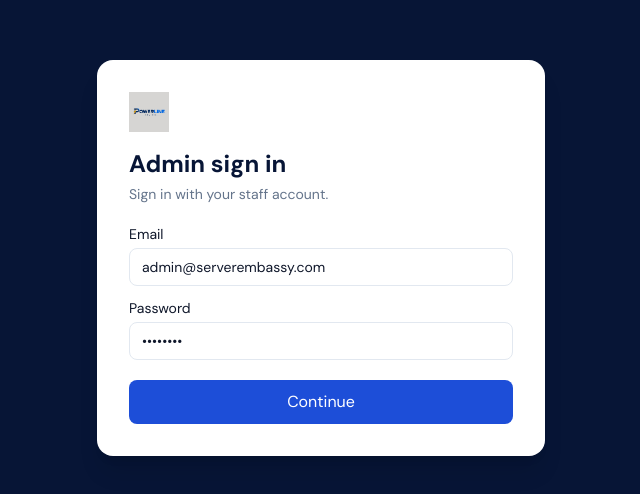
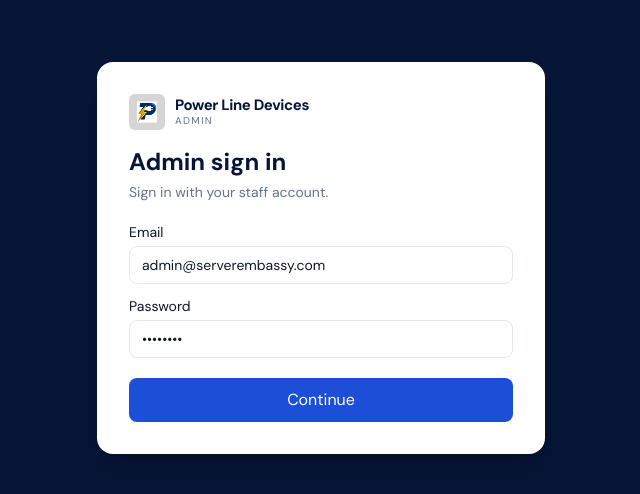
Before and after one commit to Zain-128/serverembassy-admin, a React (Vite) app: page /login in a window 1280 px wide. Shown: the part 142-636 px from the top of the page, without its empty margins (319-959 px from the left). Built offline with nearby package versions, Linux system fonts and the light colour scheme; no server answers.

Commit message:
feat:updated logos

```diff
--- a/src/components/AdminLayout.tsx
+++ b/src/components/AdminLayout.tsx
@@ -74,7 +74,6 @@ export default function AdminLayout() {
       <aside className="flex flex-col bg-navy text-white">
         <div className="border-b border-white/10 px-5 py-5">
           <Logo light />
-          <p className="mt-2 text-xs text-white/60">Admin Console</p>
         </div>
         <nav className="flex-1 space-y-5 overflow-y-auto px-3 py-5">
           {visibleSections.map((section) => (
--- a/src/components/Logo.tsx
+++ b/src/components/Logo.tsx
@@ -1,29 +1,26 @@
 const BRAND = "Power Line Devices";
 
-export default function Logo({
-  light = false,
-  compact = false,
-}: {
-  light?: boolean;
-  compact?: boolean;
-}) {
-  const src = light
-    ? compact
-      ? "/brand/logo-icon-dark.jpg"
-      : "/brand/logo-full-dark.jpg"
-    : compact
-      ? "/brand/logo-icon-light.jpg"
-      : "/brand/logo-full-light.jpg";
+export default function Logo({ light = false }: { light?: boolean }) {
+  const src = light ? "/brand/logo-icon-dark.jpg" : "/brand/logo-icon-light.jpg";
 
   return (
-    <img
-      src={src}
-      alt={BRAND}
-      className={
-        compact
-          ? "h-9 w-9 object-contain"
-          : "h-10 w-auto max-w-[180px] object-contain object-left"
-      }
-    />
+    <span className="flex items-center gap-2.5">
+      <img
+        src={src}
+        alt=""
+        width={40}
+        height={40}
+        className="h-9 w-9 shrink-0 rounded-md object-contain"
+        aria-hidden
+      />
+      <span className="leading-tight">
+        <span className={`block text-[15px] font-bold tracking-tight ${light ? "text-white" : "text-navy"}`}>
+          {BRAND}
+        </span>
+        <span className={`block text-[10px] uppercase tracking-[0.14em] ${light ? "text-white/55" : "text-muted"}`}>
+          Admin
+        </span>
+      </span>
+    </span>
   );
 }
```
